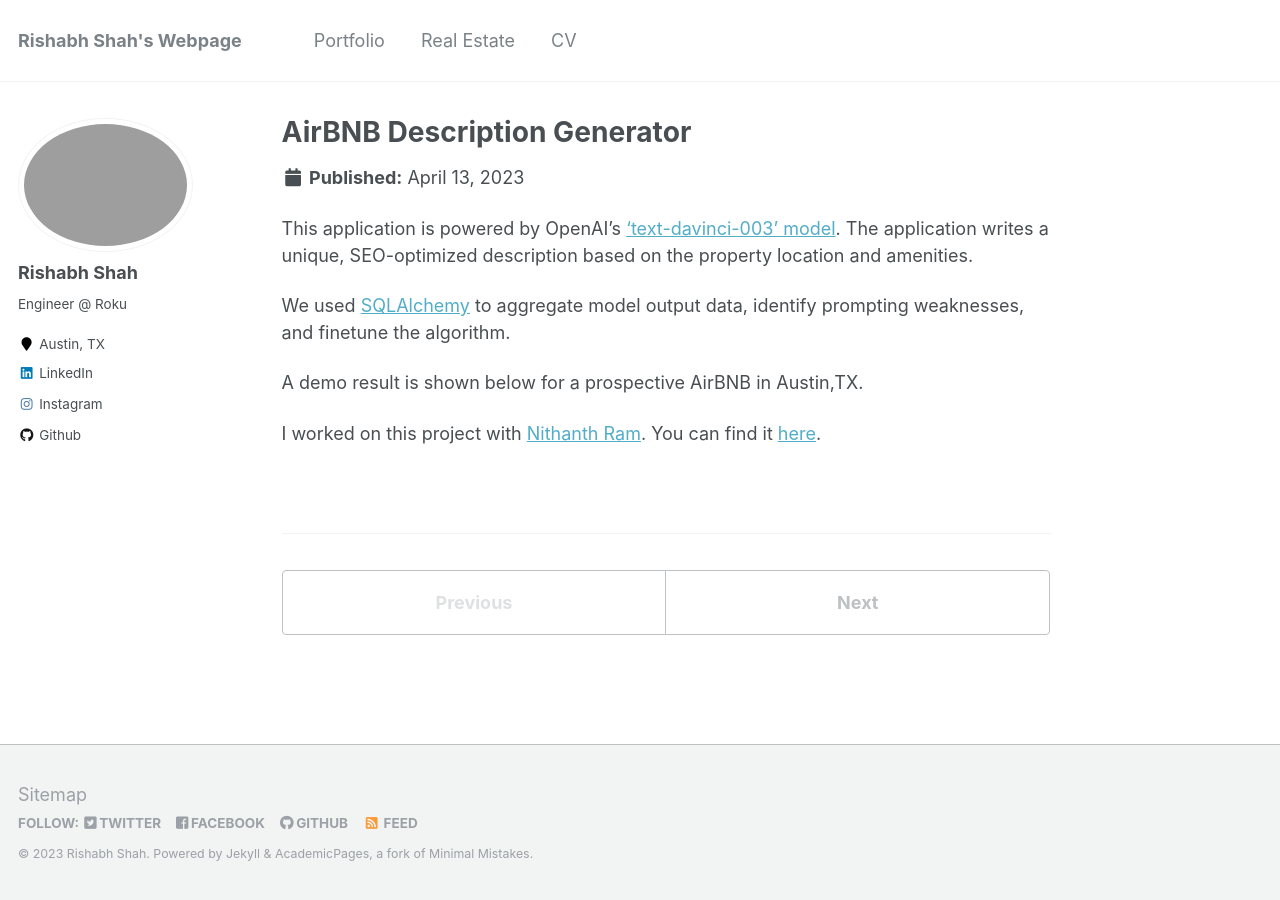
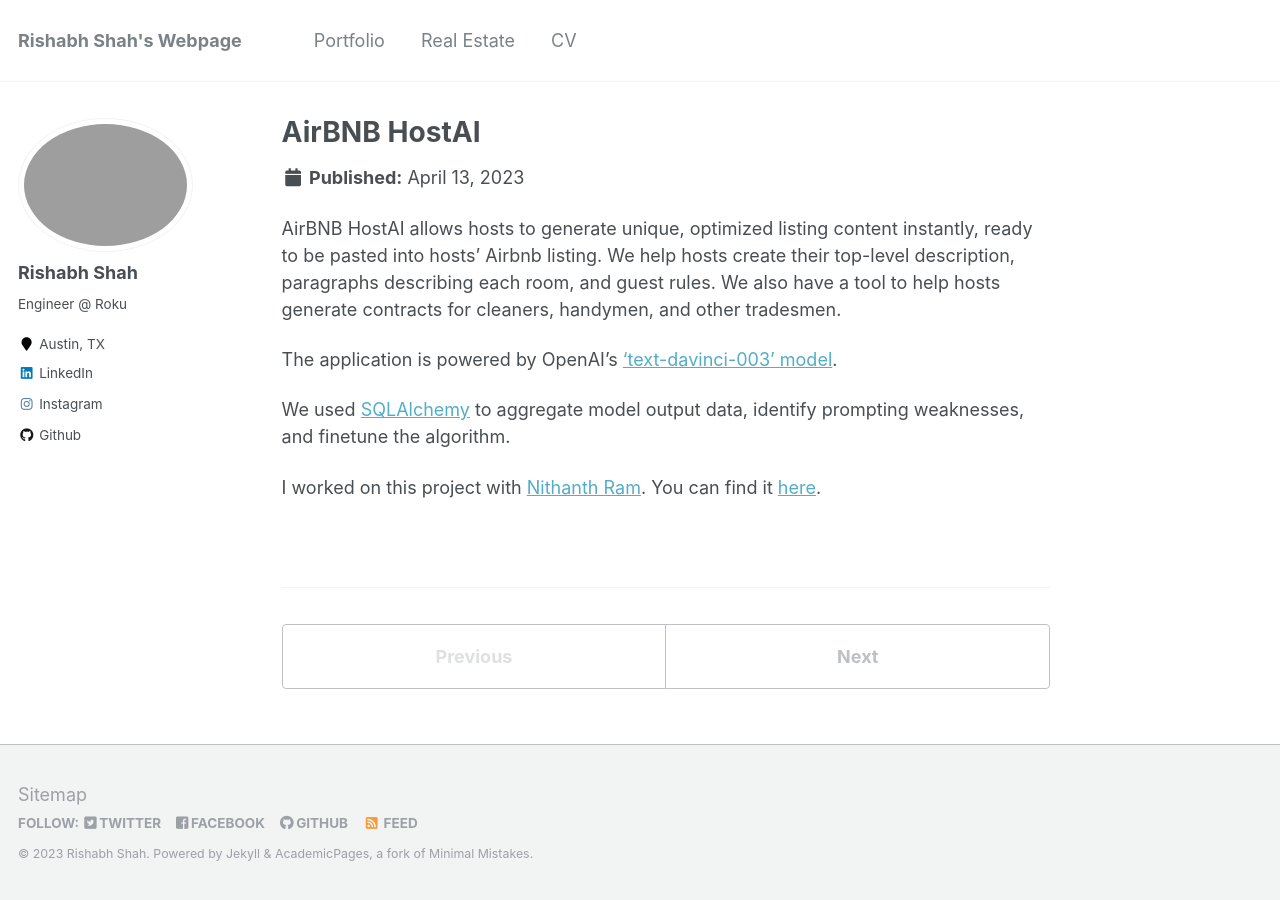
Before and after one commit to shahrishabh7/shahrishabh7.github.io, a Jekyll site: the page built from _portfolio/portfolio-1.md, in a window 1280 px wide. Built offline with Jekyll 4.4.1, drawn with Linux system fonts in a browser that asks for light colours.

Commit message:
portfolio mods + home page fix

```diff
--- a/_portfolio/portfolio-1.md
+++ b/_portfolio/portfolio-1.md
@@ -1,13 +1,13 @@
 ---
-title: "AirBNB Description Generator"
-excerpt: "AI-driven app that allows short-term rental hosts to generate optimal, one-of-a-kind property descriptions"
+title: "AirBNB HostAI"
+excerpt: "AI-driven platform that powers short-term rental hosts to streamline Airbnb launch operations"
 collection: portfolio
 ---
 
-This application is powered by OpenAI's ['text-davinci-003' model](https://platform.openai.com/docs/models/overview). The application writes a unique, SEO-optimized description based on the property location and amenities.
+AirBNB HostAI allows hosts to generate unique, optimized listing content instantly, ready to be pasted into hosts' Airbnb listing. We help hosts create their top-level description, paragraphs describing each room, and guest rules. We also have a tool to help hosts generate contracts for cleaners, handymen, and other tradesmen.
+
+The application is powered by OpenAI's ['text-davinci-003' model](https://platform.openai.com/docs/models/overview).
 
 We used [SQLAlchemy](https://www.sqlalchemy.org/) to aggregate model output data, identify prompting weaknesses, and finetune the algorithm.
 
-A demo result is shown below for a prospective AirBNB in Austin,TX.
-
 I worked on this project with [Nithanth Ram](https://github.com/Nithanth). You can find it [here](https://github.com/shahrishabh7/listing-rater-frontend).
```
Also changed, not shown: 1 other file.
